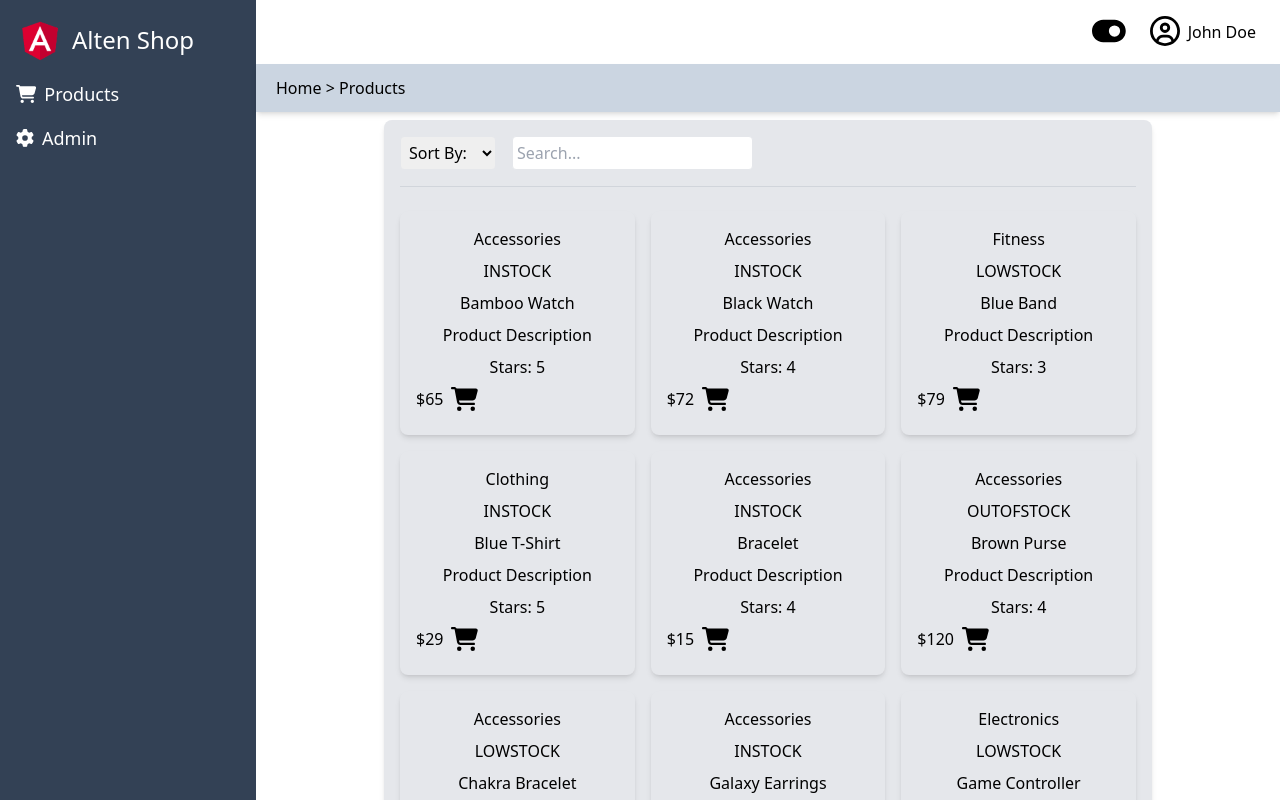
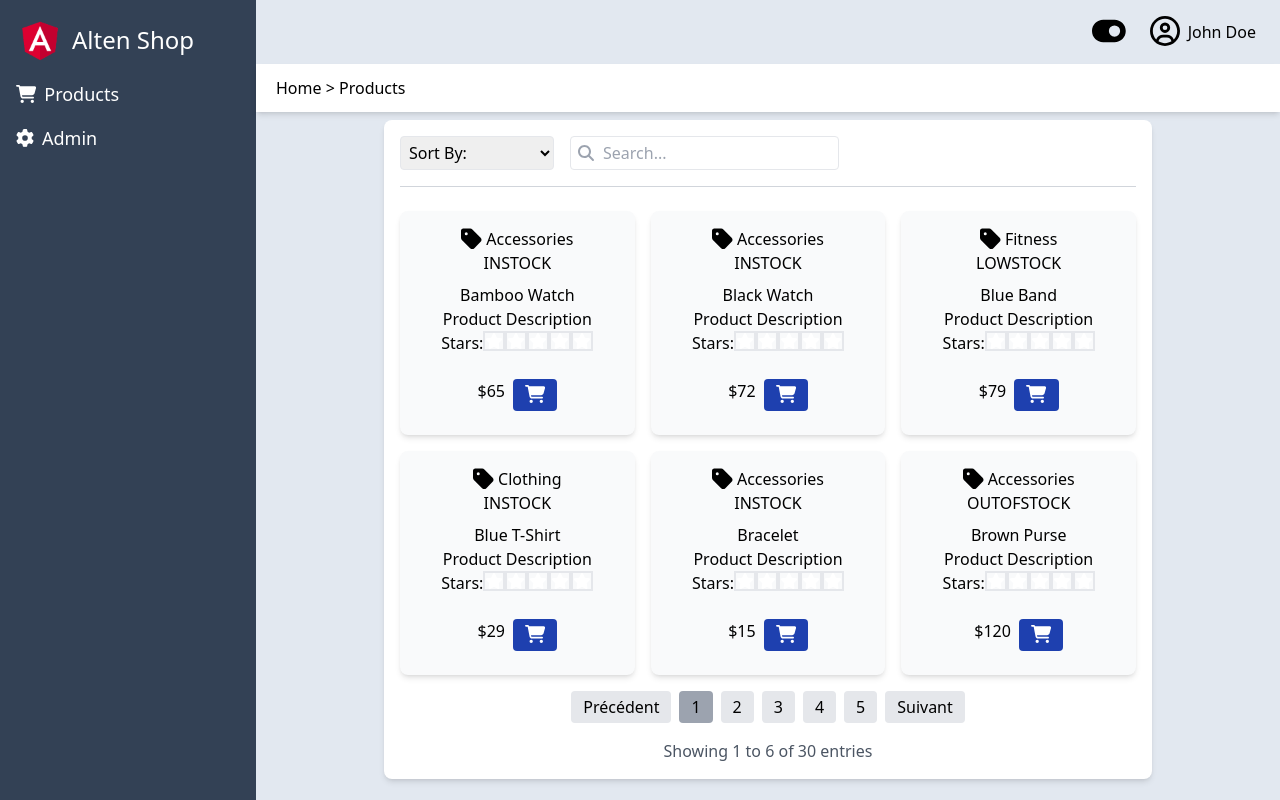
Before and after one commit to gaelamand/altenshop, a React (Create React App) app: page /Products in a window 1280 px wide. Shown: the top 800 px of the page. Built offline with nearby package versions, Linux system fonts and the light colour scheme.

Commit message:
:sparkles: Filter on products, stars and pagination

```diff
--- a/src/App.js
+++ b/src/App.js
@@ -10,7 +10,7 @@ const App = () => {
   return (
     <div className="flex">
       <SideNav />
-      <div className="flex-grow">
+      <div className="flex-grow bg-slate-200">
         <Navbar />
         <Menu />
         <MainContainer />
--- a/src/components/MainContainer/index.jsx
+++ b/src/components/MainContainer/index.jsx
@@ -1,10 +1,43 @@
-import React, { useState, useEffect } from 'react';
-// import axios from 'axios';
+import React, { useState } from 'react';
 import { FontAwesomeIcon } from '@fortawesome/react-fontawesome';
 import { faShoppingCart } from '@fortawesome/free-solid-svg-icons';
+import { faTag, faStar, faSearch } from '@fortawesome/free-solid-svg-icons';
 import products from '../../assets/products.json';
 
 const MainContainer = () => {
+
+    const [currentPage, setCurrentPage] = useState(1);
+    const itemsPerPage = 6;
+    const [sortKey, setSortKey] = useState(''); // Ajout de l'état pour la clé de tri
+
+    const totalItems = products.data.length;
+    const totalPages = Math.ceil(totalItems / itemsPerPage);
+
+    const pageNumbers = Array.from({ length: totalPages }, (_, index) => index + 1);
+
+    const startIndex = (currentPage - 1) * itemsPerPage + 1;
+    const endIndex = Math.min(currentPage * itemsPerPage, totalItems);
+
+    // Fonction de tri
+    const sortProducts = (key) => {
+        setSortKey(key);
+    };
+
+    // Fonction pour trier les produits en fonction de la clé sélectionnée
+    const sortedProducts = [...products.data].sort((a, b) => {
+        if (sortKey === 'category') {
+            return a.category.localeCompare(b.category);
+        } else if (sortKey === 'inventoryStatus') {
+            return a.inventoryStatus.localeCompare(b.inventoryStatus);
+        } else if (sortKey === 'rating') {
+            return b.rating - a.rating;
+        } else {
+            return 0;
+        }
+    });
+
+
+
     // const [products, setProducts] = useState([]);
 
     // useEffect(() => {
@@ -20,42 +53,95 @@ const MainContainer = () => {
 
     return (
         <div className="flex flex-col items-center justify-center mt-2">
-        <div className="bg-gray-200 p-4 rounded-lg shadow-md w-3/4 mb-4">
+            <div className="bg-white p-4 rounded-lg shadow-md w-3/4 mb-4">
                 <div className="flex items-center">
-            <select className="border rounded p-1">
-              <option>Sort By:</option>
-              <option>Option 1</option>
-              <option>Option 2</option>
-              <option>Option 3</option>
+                    <select
+                        className="border rounded p-1"
+                        onChange={(e) => sortProducts(e.target.value)} // Appel de la fonction de tri
+                    >
+                        <option value="">Sort By:</option>
+                        <option value="category">Category</option>
+                        <option value="inventoryStatus">Inventory Status</option>
+                        <option value="rating">Rating</option>
                     </select>
+
+                    <div className="relative ml-4">
+    <FontAwesomeIcon
+        icon={faSearch}
+        className="absolute text-gray-400 left-2 top-1/2 transform -translate-y-1/2"
+    />
     <input
         type="text"
         placeholder="Search..."
-              className="border rounded ml-4 p-1"
+        className="border rounded p-1 pl-8"
     />
+</div>
+
                 </div>
                 <div className="border-b border-gray-300 my-4"></div>
                 <div className="grid grid-cols-3 gap-4 w-full mt-6">
-            {products.data.map((product) => (
-              <div key={product.id} className="bg-gray-200 p-4 rounded-lg shadow-md w-full">
+                    {sortedProducts
+                        .slice((currentPage - 1) * itemsPerPage, currentPage * itemsPerPage)
+                        .map((product) => (
+                            <div key={product.id} className="bg-gray-50 p-4 rounded-lg shadow-md w-full">
                                 <div className="flex flex-col text-center">
-                  <div className="mb-2">{product.category}</div>
+                                    <div className="flex justify-center">
+                                        <FontAwesomeIcon icon={faTag} className="text-2xl" />
+                                        <div className="ml-1">{product.category}</div>
+                                    </div>
                                     <div className="mb-2">{product.inventoryStatus}</div>
-                  <div className="mb-2">{product.name}</div>
-                  <div className="mb-2">{product.description}</div>
-                  <div className="mb-2">Stars: {product.rating}</div>
-                  <div className="mb-2 flex items-center">
+                                    <div className="">{product.name}</div>
+                                    <div className="">{product.description}</div>
+                                    <div className="mb-6">Stars:
+                                        {[...Array(5)].map((_, index) => (
+                                            <FontAwesomeIcon
+                                                key={index}
+                                                icon={faStar}
+                                                className={`text-white border-2  ${index < product.rating ? 'text-blue-800' : 'white'}`}
+                                            />
+                                        ))}
+                                    </div>
+                                    <div className="mb-2 flex justify-center">
                                         ${product.price}
-                    <FontAwesomeIcon icon={faShoppingCart} className="ml-2 text-2xl" />
+                                        <button className="ml-2 bg-blue-800 text-white rounded px-3 py-1">
+                                            <FontAwesomeIcon icon={faShoppingCart} className="text-lg" />
+                                        </button>
                                     </div>
                                 </div>
                             </div>
                         ))}
+                </div>
+                <div className="flex justify-center mt-4">
+                    <button
+                        className="bg-gray-200 hover:bg-gray-300 rounded px-3 py-1 mx-1"
+                        onClick={() => setCurrentPage(currentPage - 1)}
+                        disabled={currentPage === 1}
+                    >
+                        Précédent
+                    </button>
+                    {pageNumbers.map((pageNumber) => (
+                        <button
+                            key={pageNumber}
+                            className={`bg-gray-200 hover:bg-gray-300 rounded px-3 py-1 mx-1 ${currentPage === pageNumber ? 'bg-gray-400' : ''}`}
+                            onClick={() => setCurrentPage(pageNumber)}
+                        >
+                            {pageNumber}
+                        </button>
+                    ))}
+                    <button
+                        className="bg-gray-200 hover:bg-gray-300 rounded px-3 py-1 mx-1"
+                        onClick={() => setCurrentPage(currentPage + 1)}
+                        disabled={currentPage === totalPages}
+                    >
+                        Suivant
+                    </button>
+                </div>
+                <div className="mt-4 text-center text-gray-600">
+                    Showing {startIndex} to {endIndex} of {totalItems} entries
                 </div>
             </div>
         </div>
     );
 };
 
-
 export default MainContainer;
--- a/src/components/Menu/index.jsx
+++ b/src/components/Menu/index.jsx
@@ -3,7 +3,7 @@ import React from 'react';
 const Menu = () => {
 
   return (
-    <div className="bg-slate-300 h-12 shadow-md flex items-center">
+    <div className="bg-white h-12 shadow-md flex items-center">
       <div className="ml-5">
       Home > Products
     </div>
--- a/src/components/Navbar/index.jsx
+++ b/src/components/Navbar/index.jsx
@@ -5,7 +5,7 @@ import { faToggleOn, faToggleOff } from '@fortawesome/free-solid-svg-icons';
 
 const Navbar = () => {
   return (
-    <nav className="bg-white h-16 flex items-center justify-between px-6 text-black">
+    <nav className=" h-16 flex items-center justify-between px-6 text-black">
       <div className="flex items-center ml-auto">
         <button className="mr-2">
           <FontAwesomeIcon icon={faToggleOn} className="text-3xl mr-4" />
```
Also changed, not shown: src/index.js (line endings or trailing spaces). Lines whose indentation alone changed are shown as unchanged.
